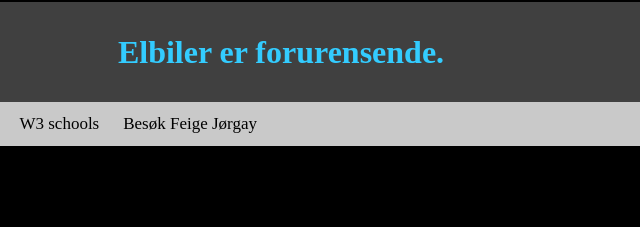
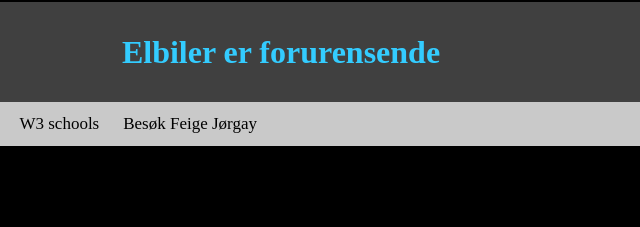
Before and after one commit to 05adst/Adcomplayer12DarkMode, a plain HTML site: page ringmeg.html in a window 1280 px wide. Shown: the top 227 px of the page, 359-999 px from the left. Drawn offline with Linux system fonts and the light colour scheme.

Commit message:
Update ringmeg.html

```diff
--- a/ringmeg.html
+++ b/ringmeg.html
@@ -70,7 +70,7 @@
 
 
 <div class="header">
-     <H1><p>Elbiler er forurensende.</p></H1>
+     <H1><p>Elbiler er forurensende</p></H1>
 </div>
 
      <div class="topnav">
```
